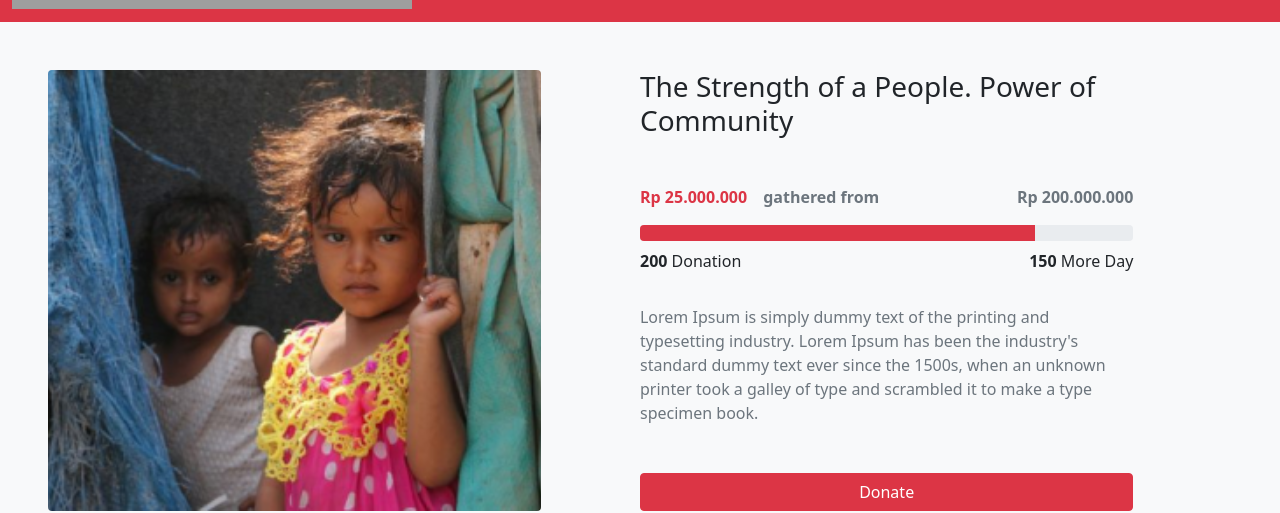
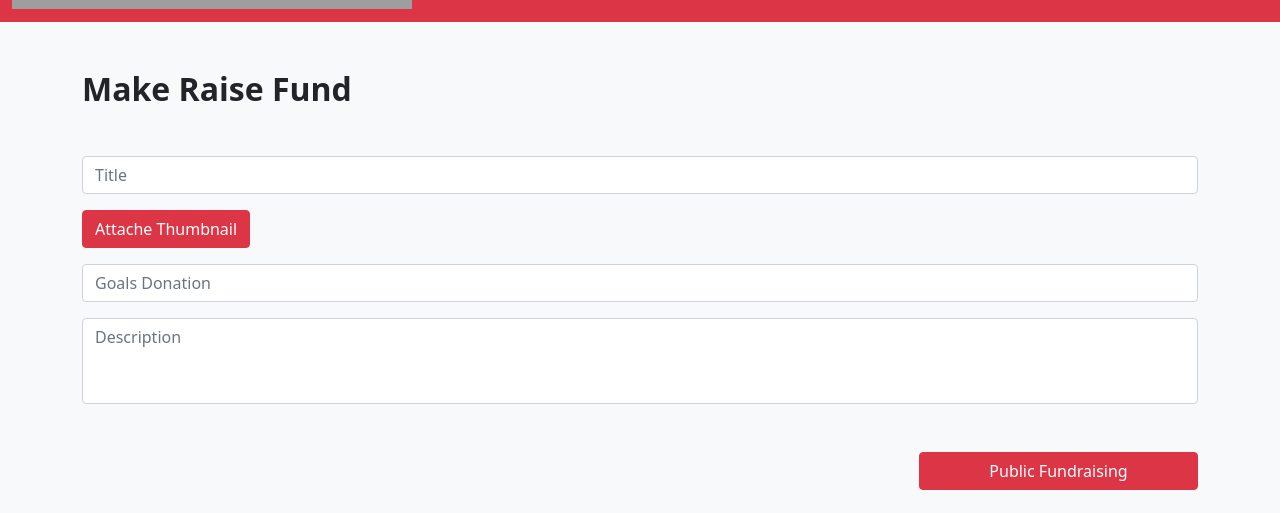
Before and after one commit to akmalsyrf/HollyWays, a React (Create React App) app: page / in a window 1280 px wide. Shown: the part 304-817 px from the top of the page. Built offline with nearby package versions, Linux system fonts and the light colour scheme; grey boxes are pictures that could not be loaded.

Commit message:
add make fund

```diff
--- a/src/App.js
+++ b/src/App.js
@@ -7,15 +7,17 @@ import LandingPage from "./pages/LandingPage";
 import Profile from "./pages/Profile";
 import RaiseFund from "./pages/RaiseFund";
 import DetailDonate from "./pages/DetailDonate";
+import MakeFund from "./pages/MakeFund";
 
 function App() {
   return (
     <Router>
       <Switch>
-        {/* <Route exact path="/" component={LandingPage}/> */}
+        {/* <Route exact path="/" component={LandingPage} /> */}
         {/* <Route exact path="/" component={Profile}/> */}
         {/* <Route exact path="/" component={RaiseFund} /> */}
-        <Route exact path="/" component={DetailDonate} />
+        {/* <Route exact path="/" component={DetailDonate} /> */}
+        <Route exact path="/" component={MakeFund} />
       </Switch>
     </Router>
   );
--- a/src/pages/LandingPage.js
+++ b/src/pages/LandingPage.js
@@ -44,7 +44,7 @@ export default function LandingPage() {
         {/* card content */}
         <div class="px-5 py-5 bg-light">
           <h3 className="text-center mb-5 text-danger fw-bold">Donate Now</h3>
-          <div class="d-flex justify-content-center">
+          <div class="d-flex justify-content-center container">
             {/* card */}
             <div class="col-3">
               <Card style={{ width: "18rem" }}>
--- /dev/null
+++ b/src/pages/MakeFund.js
@@ -0,0 +1,32 @@
+import React from "react";
+import NavBar from "../components/NavBar";
+import { Form } from "react-bootstrap";
+
+export default function MakeFund() {
+  return (
+    <>
+      <NavBar />
+      <div class="container-fluid bg-light px-5 py-5">
+        <Form className="container">
+          <h2 className="mb-5 fw-bold">Make Raise Fund</h2>
+          <div class="show-image"></div>
+          <Form.Group className="mb-3" controlId="exampleForm.ControlInput1">
+            <Form.Control type="text" placeholder="Title" />
+          </Form.Group>
+          <button className="btn btn-danger mb-3">Attache Thumbnail</button>
+          <Form.Group className="mb-3" controlId="exampleForm.ControlInput1">
+            <Form.Control type="text" placeholder="Goals Donation" />
+          </Form.Group>
+          <Form.Group className="mb-5" controlId="exampleForm.ControlTextarea1">
+            <Form.Control as="textarea" rows={3} placeholder="Description" style={{ resize: "none" }} />
+          </Form.Group>
+          <div class="d-flex">
+            <button type="submit" className="btn btn-danger offset-9 col-3">
+              Public Fundraising
+            </button>
+          </div>
+        </Form>
+      </div>
+    </>
+  );
+}
```
